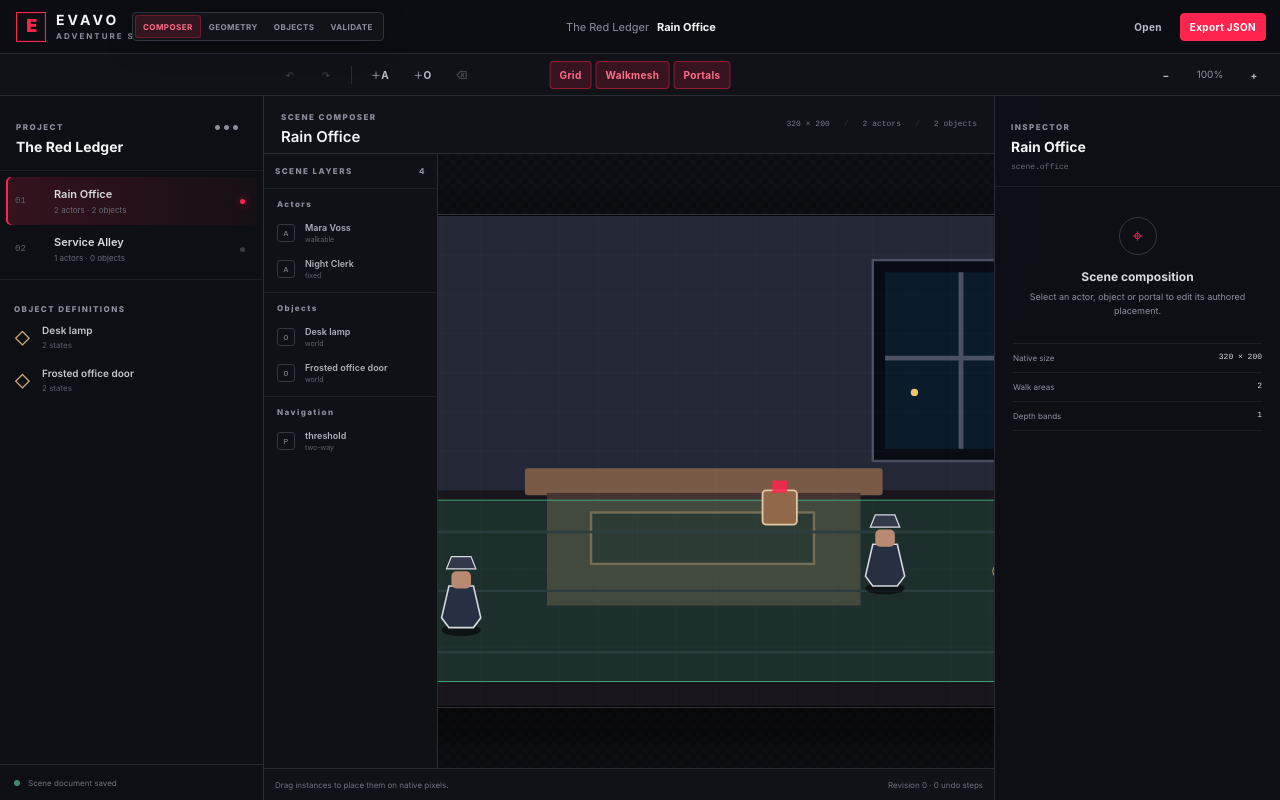
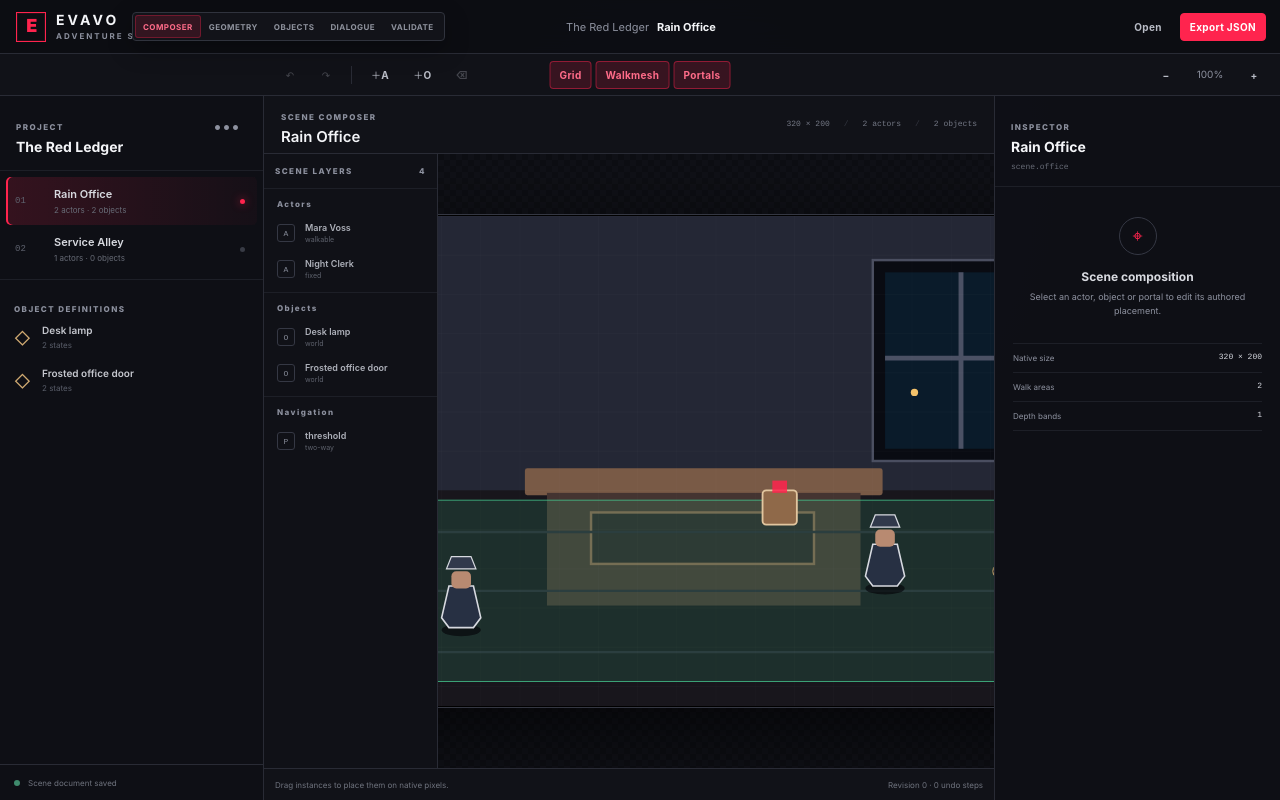
Before and after one commit to EVAVO-STUDIO/evavo-adventure-studio, a React (Vite) app in the folder apps/studio/: page / in a window 1280 px wide. Built offline with nearby package versions, Linux system fonts and the light colour scheme.

Commit message:
fix: expose dialogue workspace in studio navigation

```diff
--- a/apps/studio/src/main.tsx
+++ b/apps/studio/src/main.tsx
@@ -1,6 +1,7 @@
 import { StrictMode, type ReactNode } from "react";
 import { createRoot } from "react-dom/client";
 import { App } from "./App.js";
+import { DialogueApp } from "./DialogueApp.js";
 import { StudioErrorBoundary } from "./ErrorBoundary.js";
 import { GeometryApp } from "./GeometryApp.js";
 import { ObjectApp } from "./ObjectApp.js";
@@ -19,6 +20,8 @@ const application: ReactNode =
     <GeometryApp />
   ) : workspace === "objects" ? (
     <ObjectApp />
+  ) : workspace === "dialogue" ? (
+    <DialogueApp />
   ) : workspace === "validation" ? (
     <ValidationApp />
   ) : (
@@ -32,11 +35,13 @@ const workspaces = [
   { id: "composer", href: "/", label: "Composer" },
   { id: "geometry", href: "/?workspace=geometry", label: "Geometry" },
   { id: "objects", href: "/?workspace=objects", label: "Objects" },
+  { id: "dialogue", href: "/?workspace=dialogue", label: "Dialogue" },
   { id: "validation", href: "/?workspace=validation", label: "Validate" },
 ] as const;
 const activeWorkspace =
   workspace === "geometry" ||
   workspace === "objects" ||
+  workspace === "dialogue" ||
   workspace === "validation"
     ? workspace
     : "composer";
```
